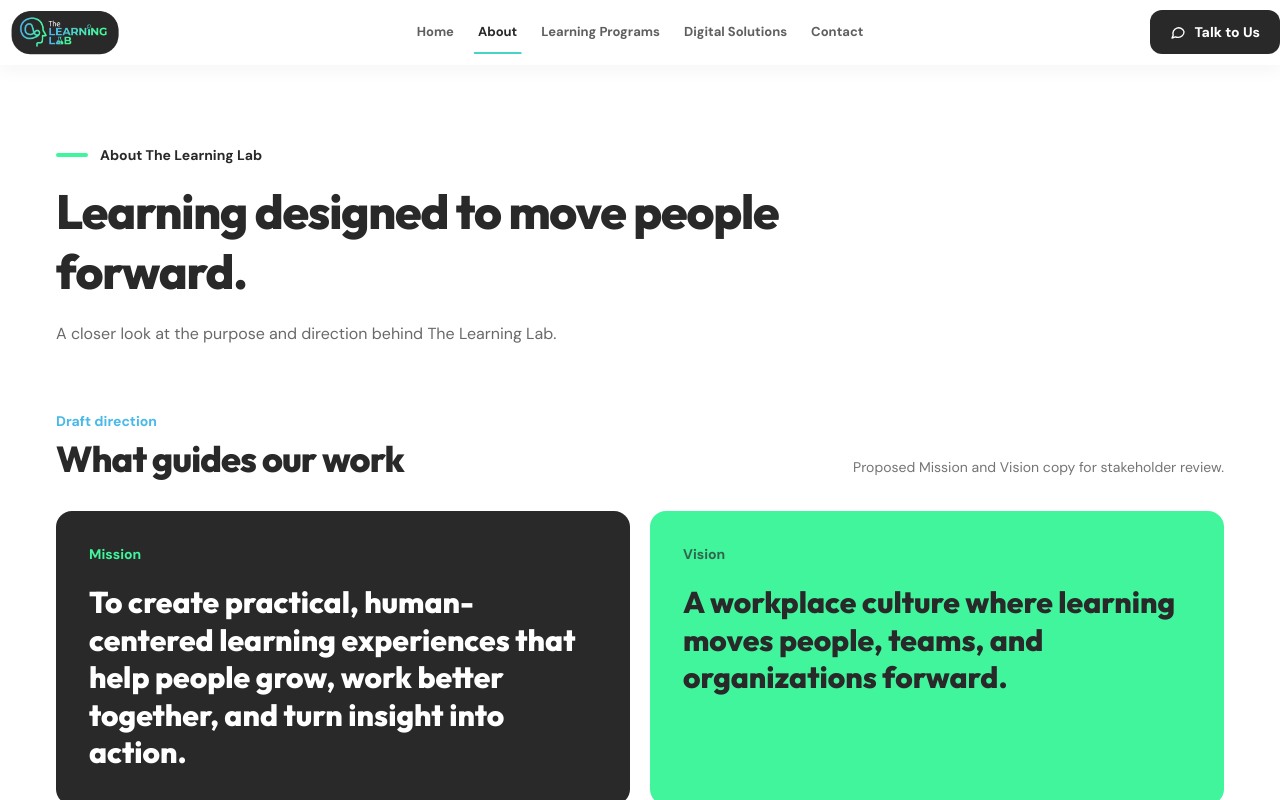
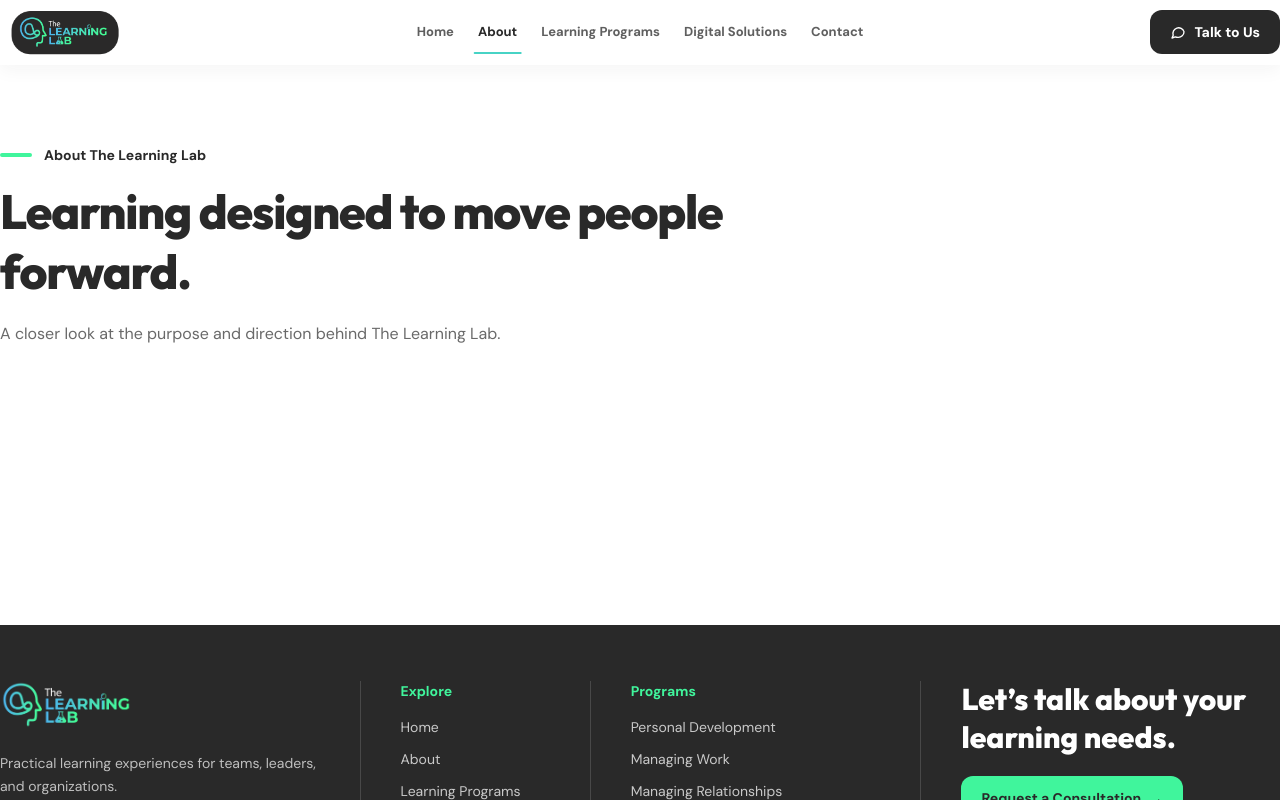
Before and after one commit to gabzy0423/The-Learning-Lab, a Next.js app: page /about in a window 1280 px wide. Shown: the top 800 px of the page. Built offline with nearby package versions, Linux system fonts and the light colour scheme.

Commit message:
Align and simplify About page

```diff
--- a/app/about/page.tsx
+++ b/app/about/page.tsx
@@ -1,6 +1,6 @@
 export default function AboutPage() {
   return (
-    <main className="mx-auto min-h-[70vh] w-full max-w-7xl px-7 py-20 sm:px-10 lg:px-14">
+    <main className="mx-auto min-h-[70vh] w-full max-w-7xl px-7 py-20 sm:px-10 lg:px-0">
       <section aria-labelledby="about-heading">
         <p className="flex items-center gap-3 text-sm font-bold text-brand-charcoal">
           <span aria-hidden="true" className="h-1 w-8 rounded-full bg-brand-mint-green" />
@@ -13,36 +13,6 @@ export default function AboutPage() {
           A closer look at the purpose and direction behind The Learning Lab.
         </p>
       </section>
-
-      <section className="mt-16" aria-labelledby="mission-vision-heading">
-        <div className="flex flex-wrap items-end justify-between gap-5">
-          <div>
-            <p className="text-sm font-bold text-brand-cyan-blue">Draft direction</p>
-            <h2 id="mission-vision-heading" className="mt-2 font-heading text-3xl font-extrabold tracking-tight sm:text-4xl">
-              What guides our work
-            </h2>
-          </div>
-          <p className="max-w-md text-sm leading-relaxed text-brand-charcoal/65">
-            Proposed Mission and Vision copy for stakeholder review.
-          </p>
-        </div>
-
-        <div className="mt-8 grid gap-5 md:grid-cols-2">
-          <article className="rounded-2xl border border-brand-charcoal/10 bg-brand-charcoal p-7 text-brand-white sm:p-8">
-            <p className="text-sm font-bold text-brand-mint-green">Mission</p>
-            <p className="mt-5 max-w-xl font-heading text-2xl font-extrabold leading-tight sm:text-3xl">
-              To create practical, human-centered learning experiences that help people grow, work better together, and turn insight into action.
-            </p>
-          </article>
-          <article className="rounded-2xl border border-brand-mint-green/30 bg-brand-mint-green p-7 text-brand-charcoal sm:p-8">
-            <p className="text-sm font-bold text-brand-charcoal/70">Vision</p>
-            <p className="mt-5 max-w-xl font-heading text-2xl font-extrabold leading-tight sm:text-3xl">
-              A workplace culture where learning moves people, teams, and organizations forward.
-            </p>
-          </article>
-        </div>
-      </section>
-
     </main>
   );
 }
```
Also changed, not shown: 1 other file (tests, documents, lock files or other folders).
